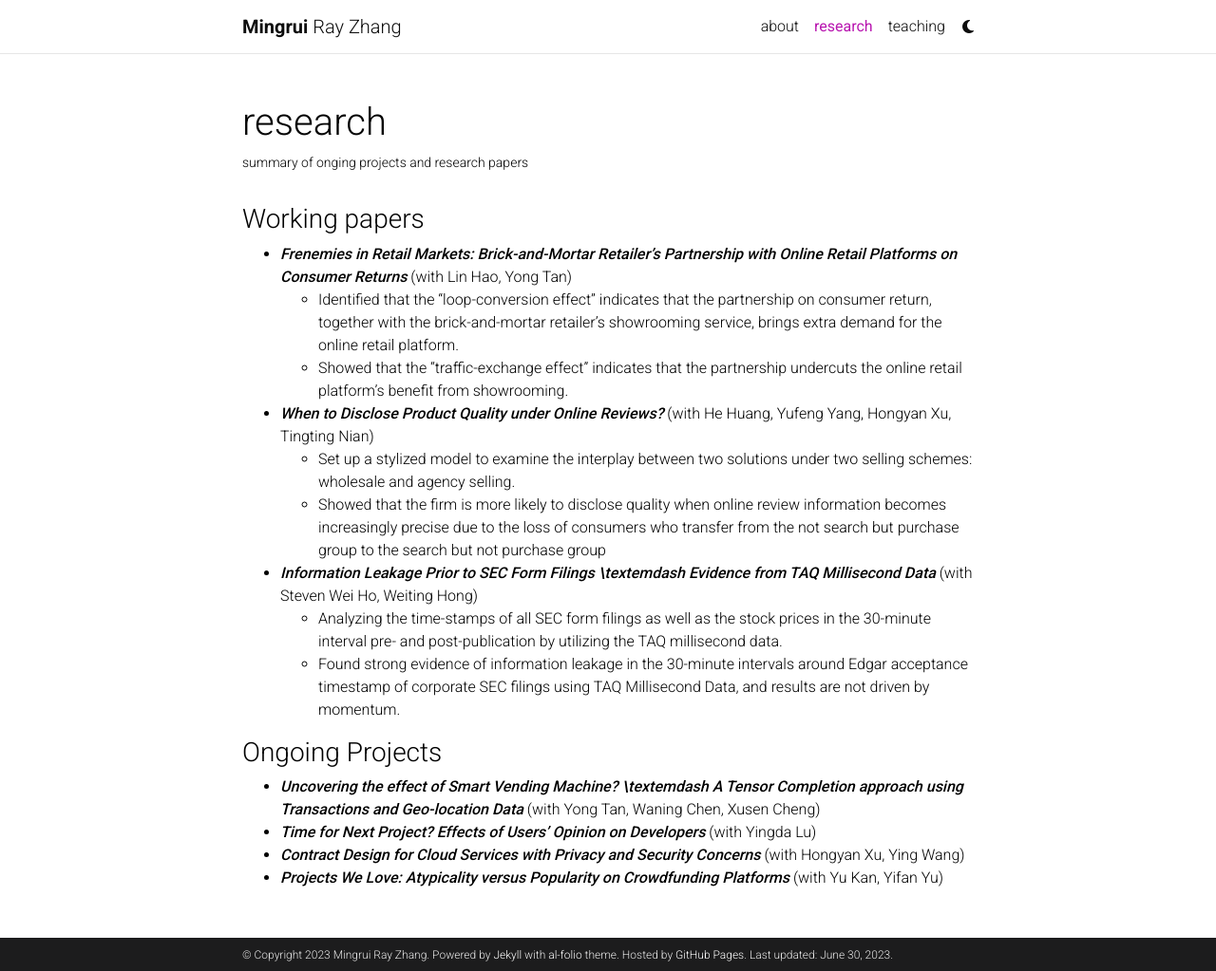
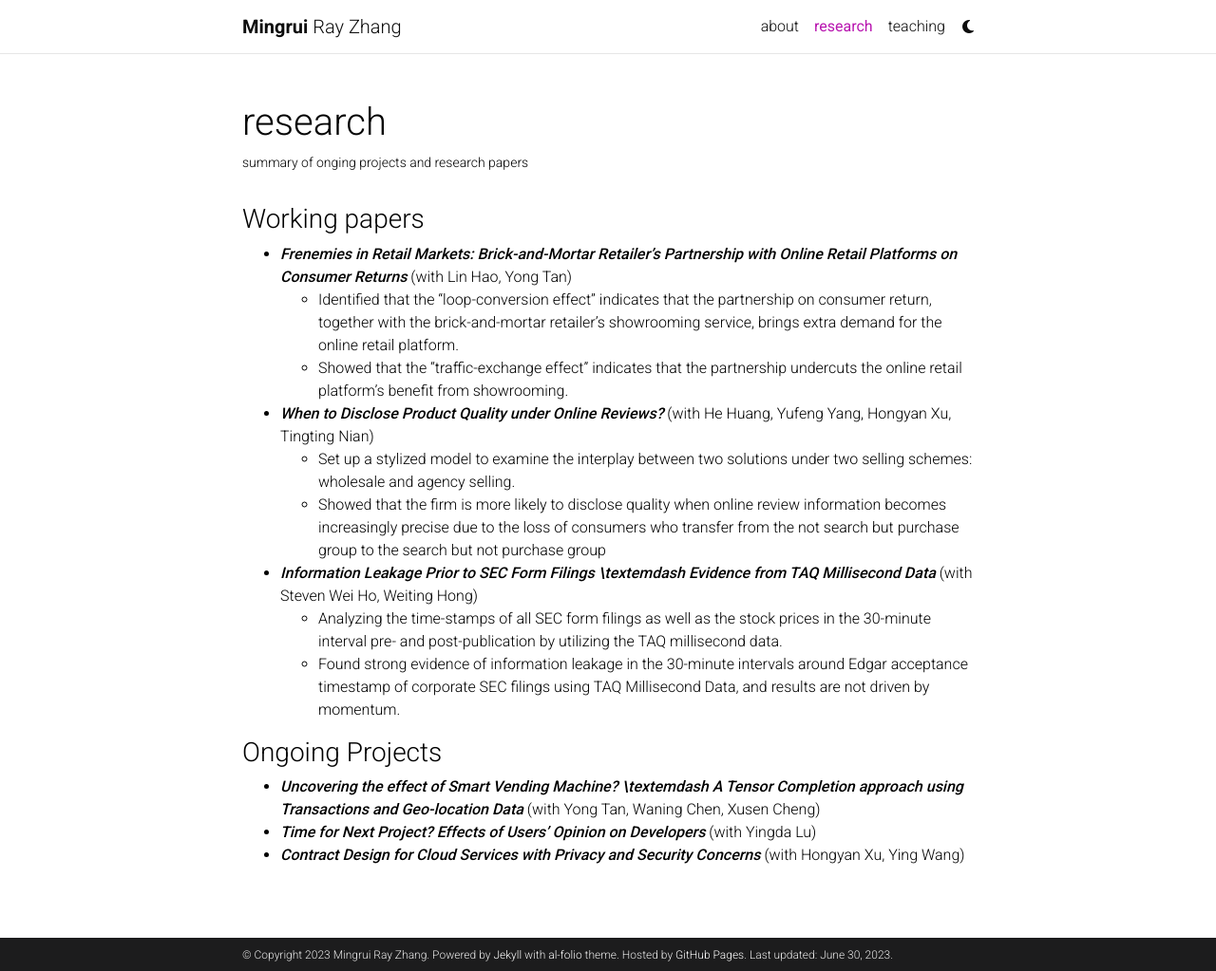
Before and after one commit to MingruiRayZhang/MingruiRayZhang.github.io, a Jekyll site: the page built from _pages/research.md, in a window 1280 px wide and 1023 px high. Shown: the whole window at 95% size. Built offline with Jekyll 4.4.1, drawn with Linux system fonts in a browser that asks for light colours; comment, search, counter and statistics services are not loaded; a style sheet for code colours, icons or effects is not loaded.

Commit message:
update projects

```diff
--- a/_pages/research.md
+++ b/_pages/research.md
@@ -26,4 +26,3 @@ nav_order: 2
 - ***Uncovering the effect of Smart Vending Machine? \textemdash A Tensor Completion approach using Transactions and Geo-location Data*** (with Yong Tan, Waning Chen, Xusen Cheng)
 - ***Time for Next Project? Effects of Users' Opinion on Developers*** (with Yingda Lu)
 - ***Contract Design for Cloud Services with Privacy and Security Concerns*** (with Hongyan Xu, Ying Wang)
-- ***Projects We Love: Atypicality versus Popularity on Crowdfunding Platforms*** (with Yu Kan, Yifan Yu)
```
Also changed, not shown: 1 other file.
